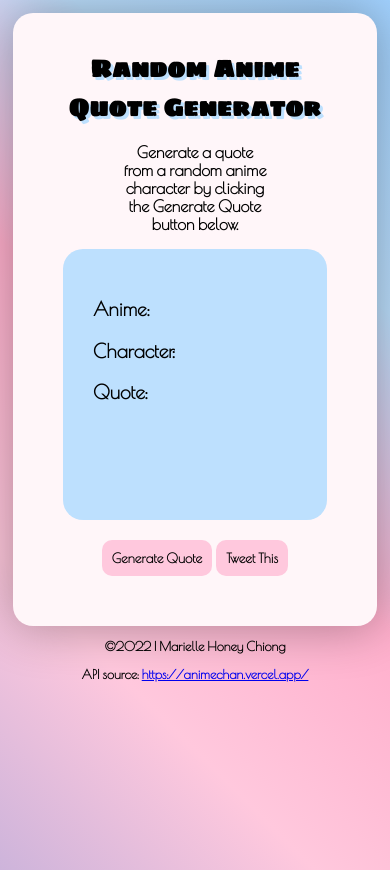
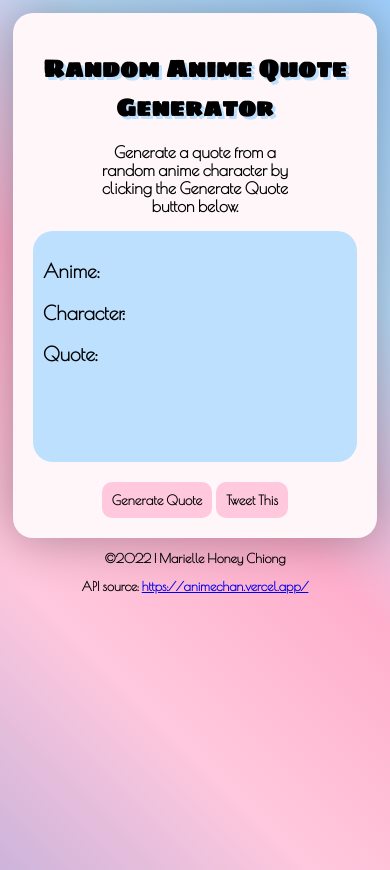
Before and after one commit to MarielleChiong/CSE121b-Project, a plain HTML site: page index.html in a window 390 px wide. Drawn offline with nearby package versions, Linux system fonts and the light colour scheme.

Commit message:
fixed padding

```diff
--- a/styles/small.css
+++ b/styles/small.css
@@ -18,8 +18,13 @@
         font-size: .79em;
     }
 
+    main {
+        padding: 20px;
+    }
+
     #quote-box {
         min-height: 25vh;
+        padding: 10px;
     }
 
 }
```
